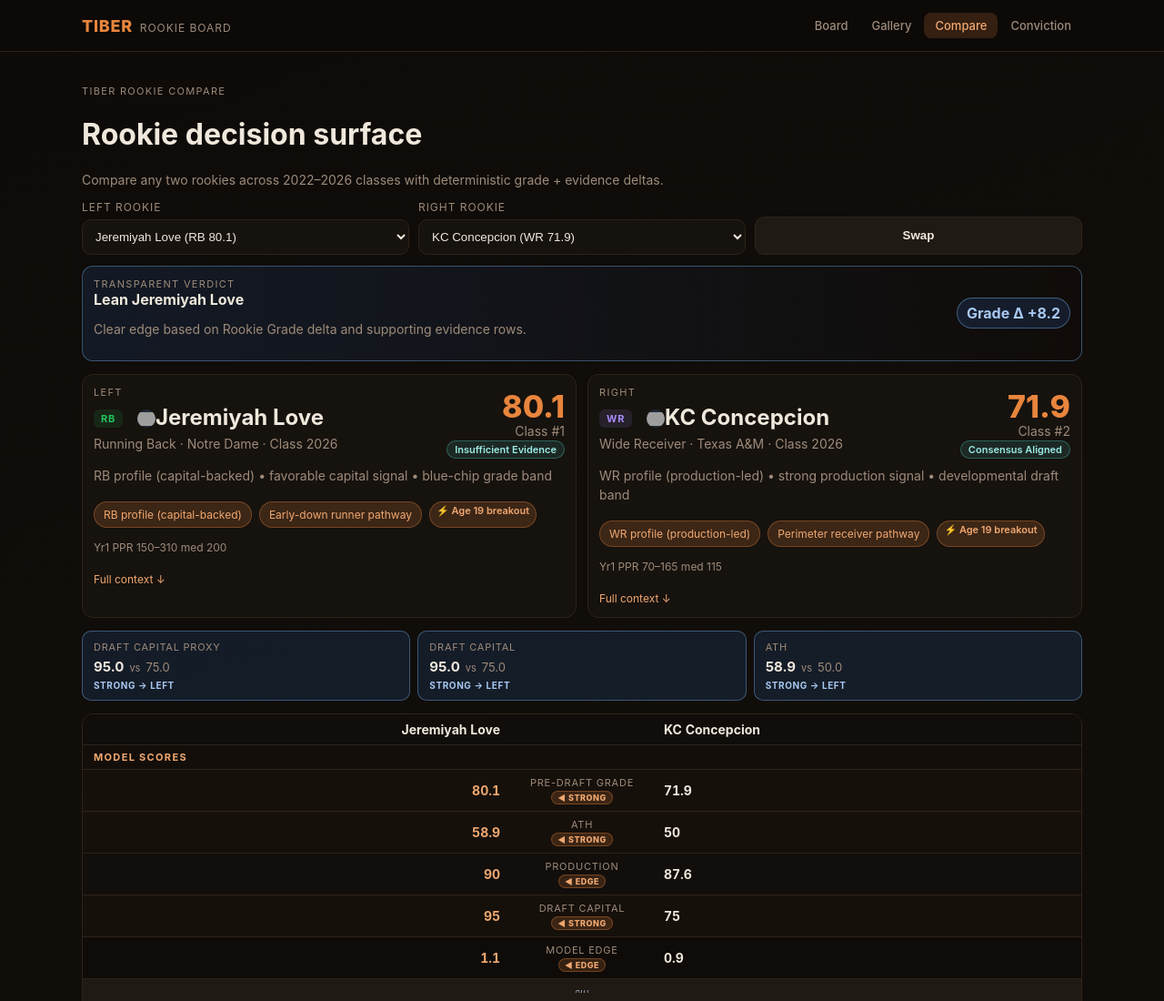
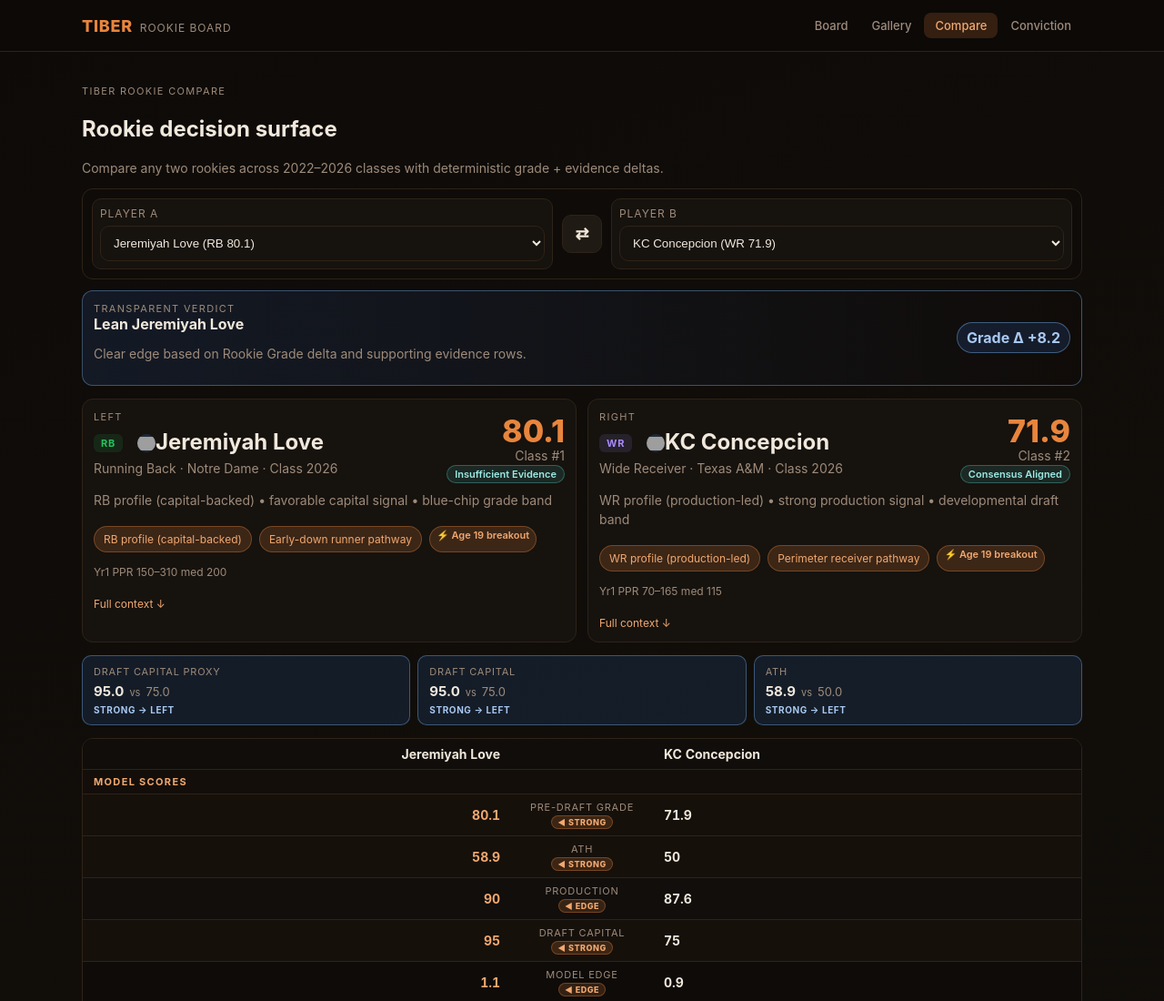
Before and after one commit to Prometheus-Frameworks/TIBER-Rookies, a website: page cards/rookies/compare/index.html in a window 1280 px wide. Shown: the top 1100 px of the page at 91% size. Drawn offline with Linux system fonts and the light colour scheme; no server answers; grey boxes are pictures that could not be loaded.

Commit message:
Rework compare header and selector toward issue 167 layout

```diff
--- a/cards/rookies/compare/index.html
+++ b/cards/rookies/compare/index.html
@@ -23,13 +23,15 @@
       </div>
     </header>
 
-    <main class="page">
-      <div class="section-title" style="margin-top: 12px">TIBER Rookie Compare</div>
-      <h1>Rookie decision surface</h1>
-      <p class="meta">Compare any two rookies across 2022–2026 classes with deterministic grade + evidence deltas.</p>
+    <main class="page compare-page">
+      <section class="compare-page-hero">
+        <div class="section-title">TIBER Rookie Compare</div>
+        <h1>Rookie decision surface</h1>
+        <p class="meta">Compare any two rookies across 2022–2026 classes with deterministic grade + evidence deltas.</p>
+      </section>
 
-      <section id="compare-selector-root" style="margin-top: 12px">Loading compare controls…</section>
-      <section id="compare-root" style="margin-top: 12px">Loading comparison…</section>
+      <section id="compare-selector-root" class="compare-selector-shell">Loading compare controls…</section>
+      <section id="compare-root" class="compare-results-shell">Loading comparison…</section>
     </main>
 
     <!-- ── Site footer ───────────────────────────────────────────────────────── -->
--- a/components/rookies/RookieCompareSelector.js
+++ b/components/rookies/RookieCompareSelector.js
@@ -35,20 +35,20 @@ function buildOptions(cards, selectedSlug) {
 
 export function renderRookieCompareSelector({ cards, leftSlug, rightSlug }) {
   return `
-    <form id="compare-selector" class="compare-selector">
-      <label class="control-field">
-        <span class="control-label">Left rookie</span>
+    <form id="compare-selector" class="compare-selector compare-selector-redesign">
+      <label class="control-field compare-control-panel compare-control-panel-left">
+        <span class="control-label">Player A</span>
         <select name="left" data-compare-control="left">
           ${buildOptions(cards, leftSlug)}
         </select>
       </label>
-      <label class="control-field">
-        <span class="control-label">Right rookie</span>
+      <button type="button" id="swap-compare-sides" class="compare-button compare-button-swap" aria-label="Swap compare sides">⇄</button>
+      <label class="control-field compare-control-panel compare-control-panel-right">
+        <span class="control-label">Player B</span>
         <select name="right" data-compare-control="right">
           ${buildOptions(cards, rightSlug)}
         </select>
       </label>
-      <button type="button" id="swap-compare-sides" class="compare-button">Swap</button>
     </form>
   `;
 }
--- a/components/rookies/rookieCardStyles.css
+++ b/components/rookies/rookieCardStyles.css
@@ -675,6 +675,42 @@ body {
   gap: 10px;
   align-items: end;
 }
+.compare-page-hero {
+  margin-top: 12px;
+  margin-bottom: 12px;
+}
+.compare-selector-shell {
+  position: sticky;
+  top: 12px;
+  z-index: 4;
+  margin-top: 12px;
+}
+.compare-results-shell {
+  margin-top: 12px;
+}
+.compare-selector-redesign {
+  grid-template-columns: minmax(220px, 1fr) auto minmax(220px, 1fr);
+  align-items: center;
+  border: 1px solid var(--border);
+  border-radius: 12px;
+  background: rgba(16, 12, 9, 0.95);
+  padding: 10px;
+}
+.compare-control-panel {
+  background: var(--panel);
+  border: 1px solid var(--border);
+  border-radius: 10px;
+  padding: 8px;
+}
+.compare-button-swap {
+  width: 44px;
+  height: 44px;
+  border-radius: 999px;
+  font-size: 18px;
+  line-height: 1;
+  font-weight: 700;
+  align-self: center;
+}
 .compare-button {
   height: 42px;
   border-radius: 10px;
@@ -897,6 +933,16 @@ body {
 
 /* ── Compare responsive ───────────────────────────────────────────────────── */
 @media (max-width: 600px) {
+  .compare-selector-shell {
+    position: static;
+  }
+  .compare-selector-redesign {
+    grid-template-columns: 1fr;
+  }
+  .compare-button-swap {
+    width: 100%;
+    border-radius: 10px;
+  }
   .compare-3col-name-row,
   .compare-3col-row { grid-template-columns: 1fr 120px 1fr; }
   .compare-radar-row { grid-template-columns: 1fr; }
```
